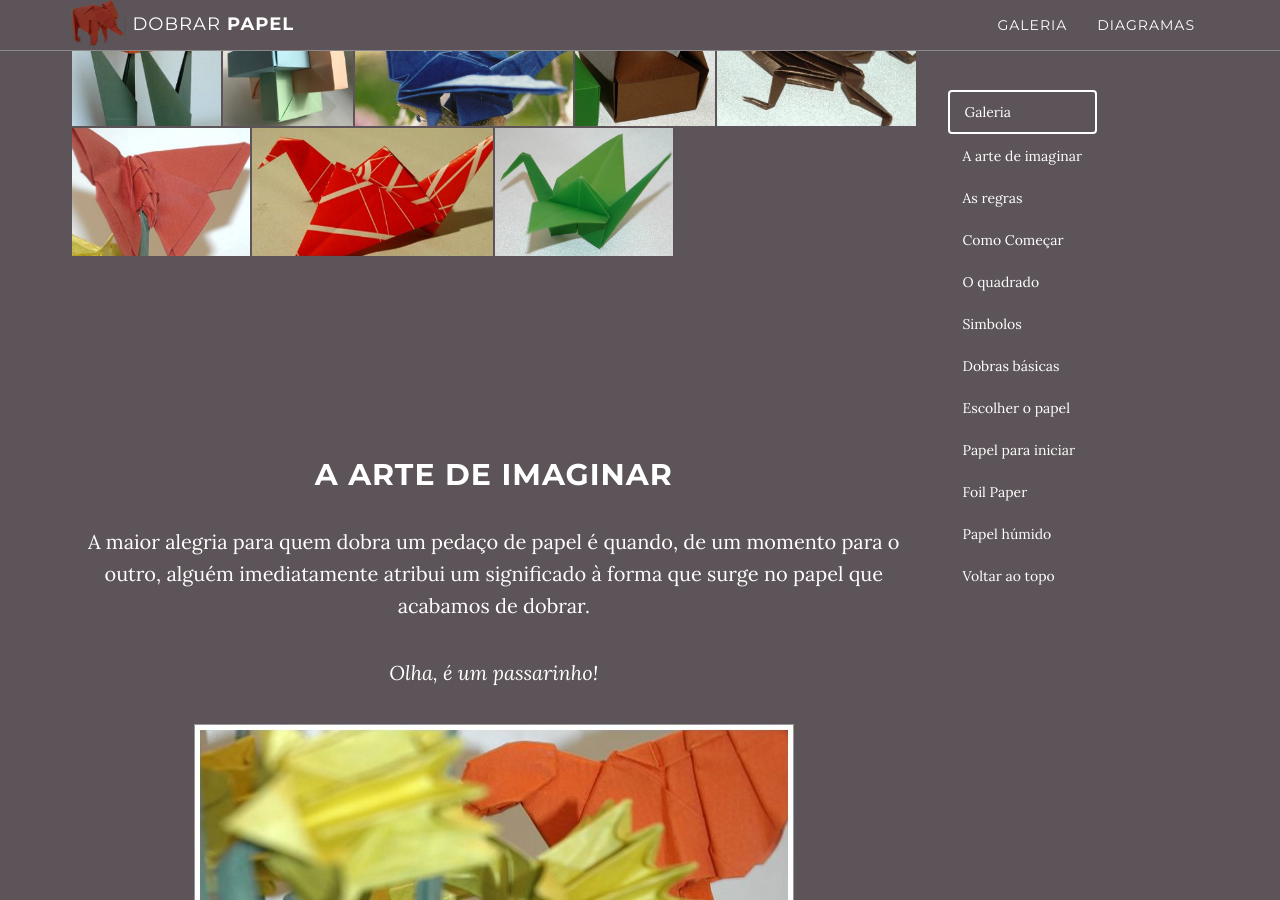
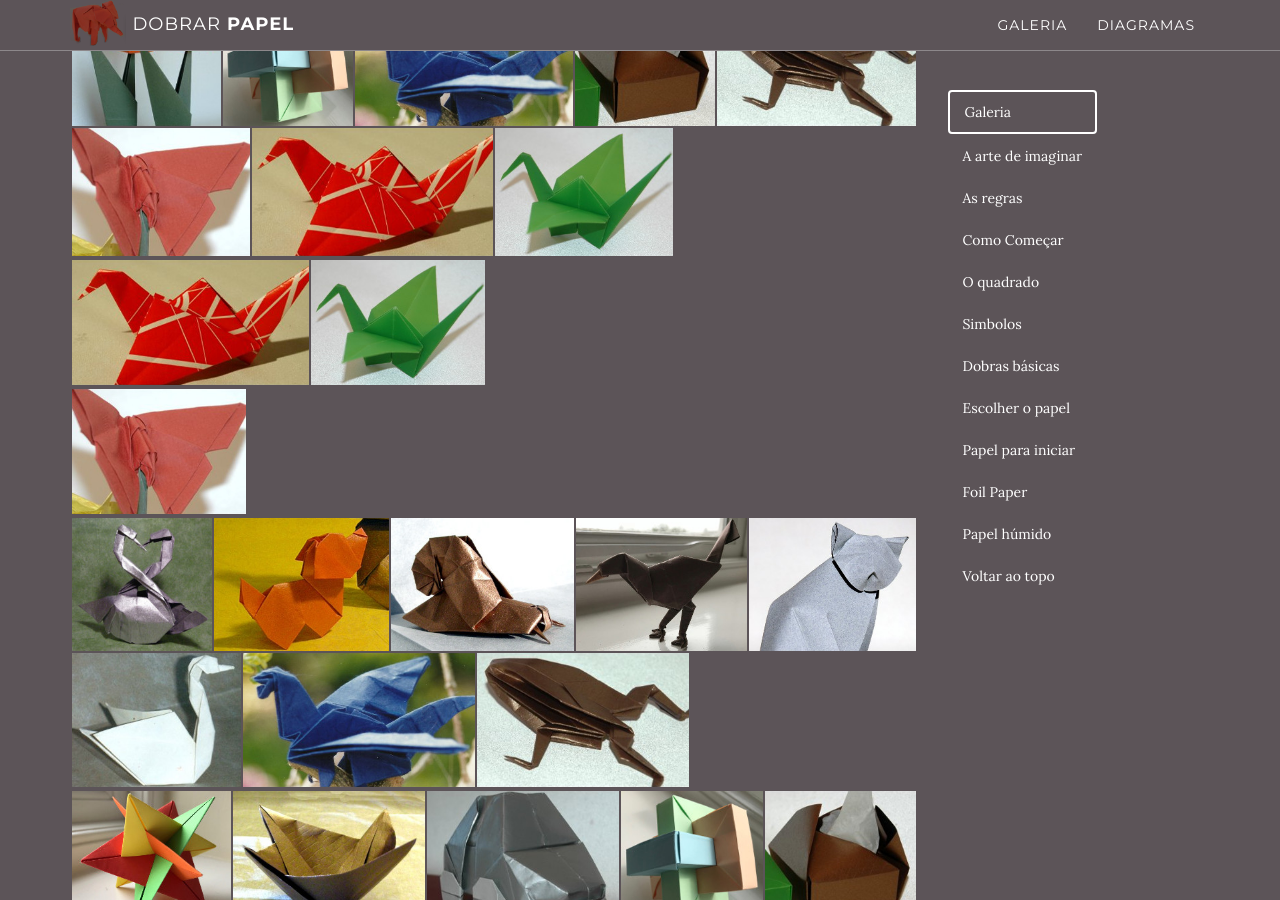
Before and after one commit to pawlo0/dobrarpapel, a Jekyll site: the page built from index.html, in a window 1280 px wide and 900 px high, scrolled down 1406 px. Built offline with Jekyll 4.4.1, drawn with Linux system fonts in a browser that asks for light colours; nearby versions of some CDN libraries; library files that are not in the unit come from our copies.

Commit message:
Adds thumbs for each category

```diff
--- a/_includes/js.html
+++ b/_includes/js.html
@@ -12,7 +12,7 @@
 
 <!-- JustifiedGallery plugin -->
 <script src="{{ "../js/jquery.justifiedGallery.min.js" }}"></script>
-<script>$("#justifiedGallery").justifiedGallery({
+<script>$(".justifiedGallery").justifiedGallery({
         rowHeight : 125,
         lastRow : 'nojustify',
         margins : 2
--- a/index.html
+++ b/index.html
@@ -27,7 +27,7 @@
                         {% endfor %}
                     </ul>
                     <div id="galleryAll">
-                        <div id="justifiedGallery">
+                        <div class="justifiedGallery">
                             {% for post in site.posts %}
                                 <a href="{{ post.url | append: "index.html" }}">
                                     <img alt="{{post.title}}" src="{{post.image}}"/>
@@ -35,6 +35,18 @@
                             {% endfor %}
                         </div>
                     </div>
+                    {% for category in site.categories %}
+                        {% capture category_name %}{{ category | first }}{% endcapture %}
+                        <div id="gallery{{ category_name}}">
+                            <div class="justifiedGallery">
+                                    {% for post in site.categories[category_name] %}
+                                        <a href="{{ post.url | append: "index.html" }}">
+                                            <img alt="{{post.title}}" src="{{post.image}}"/>
+                                        </a>
+                                    {% endfor %}
+                                </div>
+                        </div>
+                    {% endfor %}
                 </section>
                 {% for item in sorted_welcome %}
                     <section id="{{item.rank}}" class="content-section text-center contentWithFadeIn" style="opacity: 0">
```
